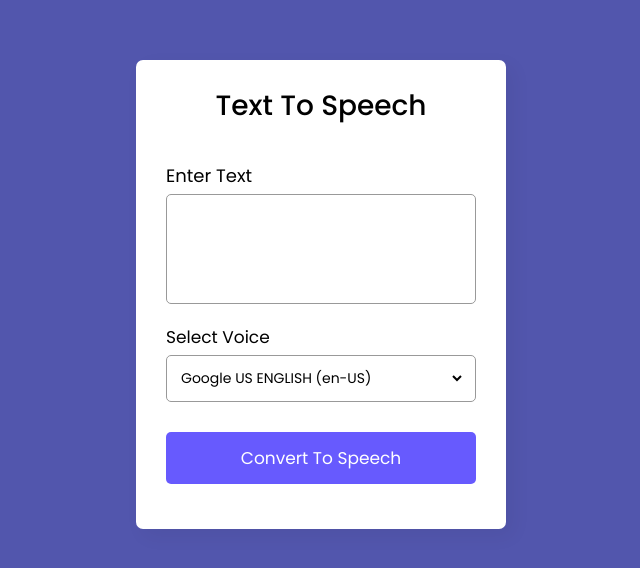
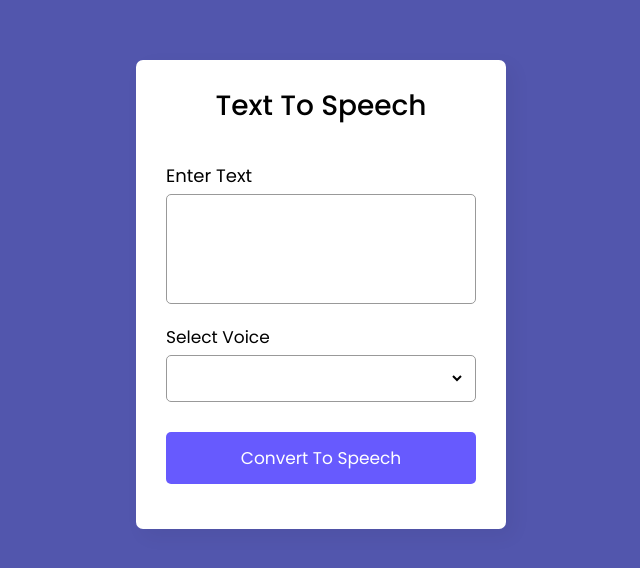
Before and after one commit to arbindhakal7/TextToSpeech, a plain HTML site: page index.html in a window 1280 px wide. Shown: the part 106-674 px from the top of the page, without its empty margins (319-959 px from the left). Drawn offline with Linux system fonts and the light colour scheme.

Commit message:
:fire: voices list not required

```diff
--- a/index.html
+++ b/index.html
@@ -19,12 +19,7 @@
             <div class="row">
                 <label>Select Voice</label>
                 <div class="outer">
-                    <select>
-                        <option value=""> Google US ENGLISH (en-US) </option>
-                        <option value="">Google UK ENGLISH MALE (en-GB) </option>
-                        <option value="">Google UK ENGLISH FEMALE(en-GB) </option>
-                        <option value="">Google Deutsch (de-DE)</option>
-                    </select>
+                    <select></select>
                 </div>
             </div>
             <button>Convert To Speech</button>
```
